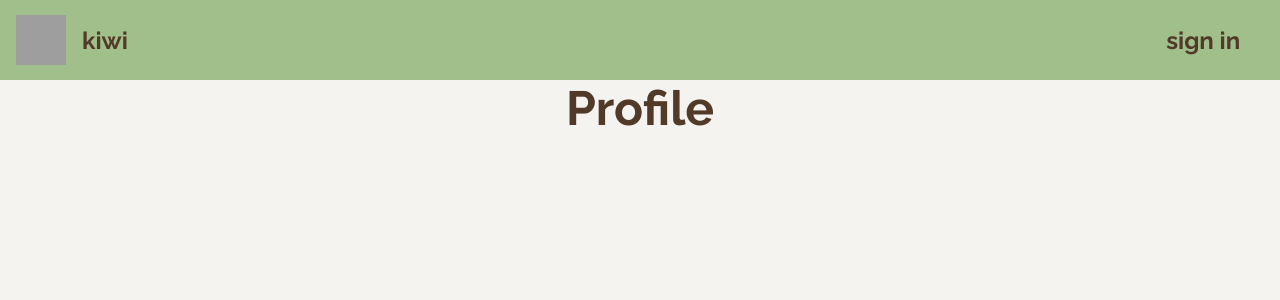
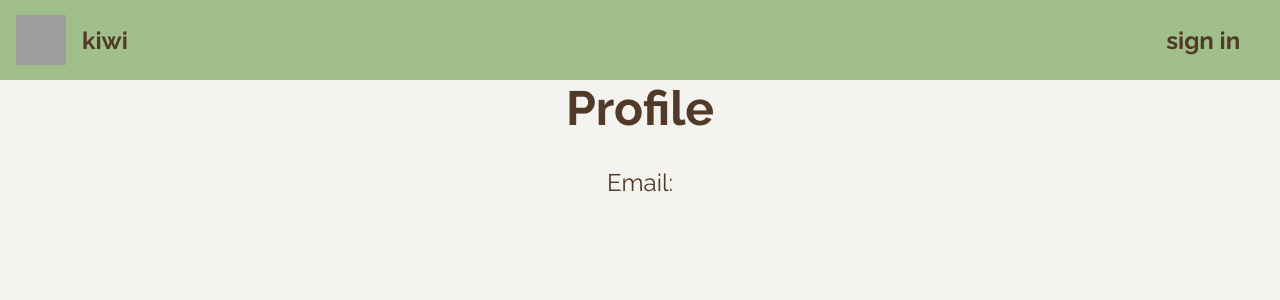
Before and after one commit to jadekeegan/kiwi, a React (Create React App) app: page /profile in a window 1280 px wide. Shown: the top 300 px of the page. Built offline with nearby package versions, Linux system fonts and the light colour scheme; grey boxes are pictures that could not be loaded.

Commit message:
attempted work on profile

```diff
--- a/src/components/profile.component.js
+++ b/src/components/profile.component.js
@@ -1,10 +1,12 @@
 import React, { Component } from 'react';
+
 
 export default class Profile extends Component {
   render() {
     return (
       <div>
         <h1>Profile</h1>
+        <p>Email: </p>
       </div>
     );
   }
--- a/src/components/signin.component.css
+++ b/src/components/signin.component.css
@@ -3,6 +3,7 @@ div.slide-up {
     margin: auto;
     width: 50%;
     height: 100%;
+    overflow: hidden;
   }
 
 div.slide-up p {
```
Lines whose indentation alone changed are shown as unchanged.
